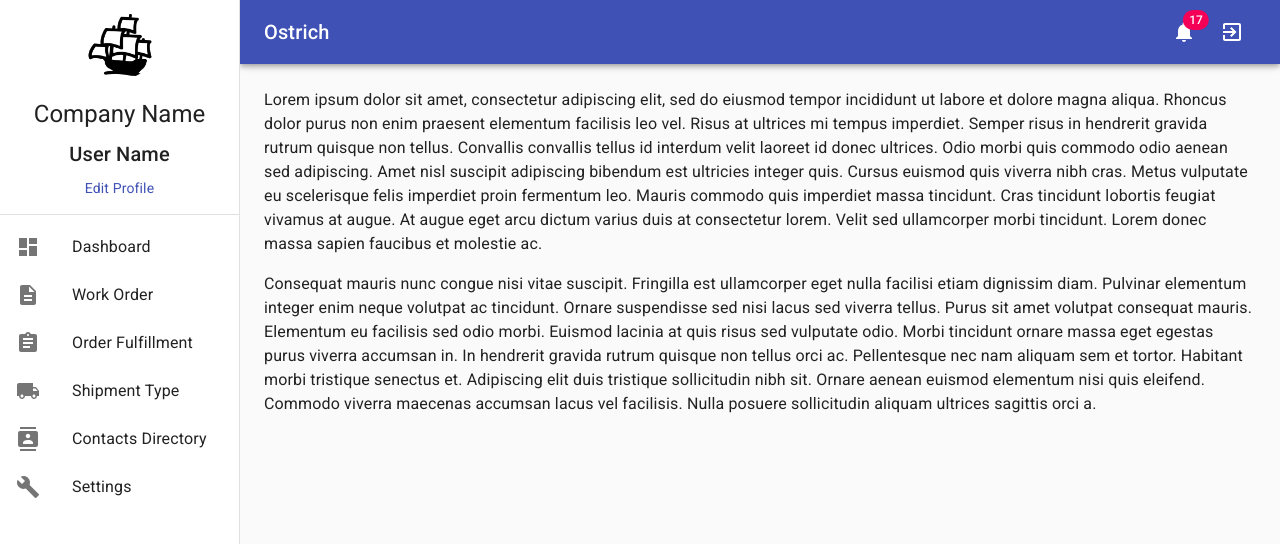
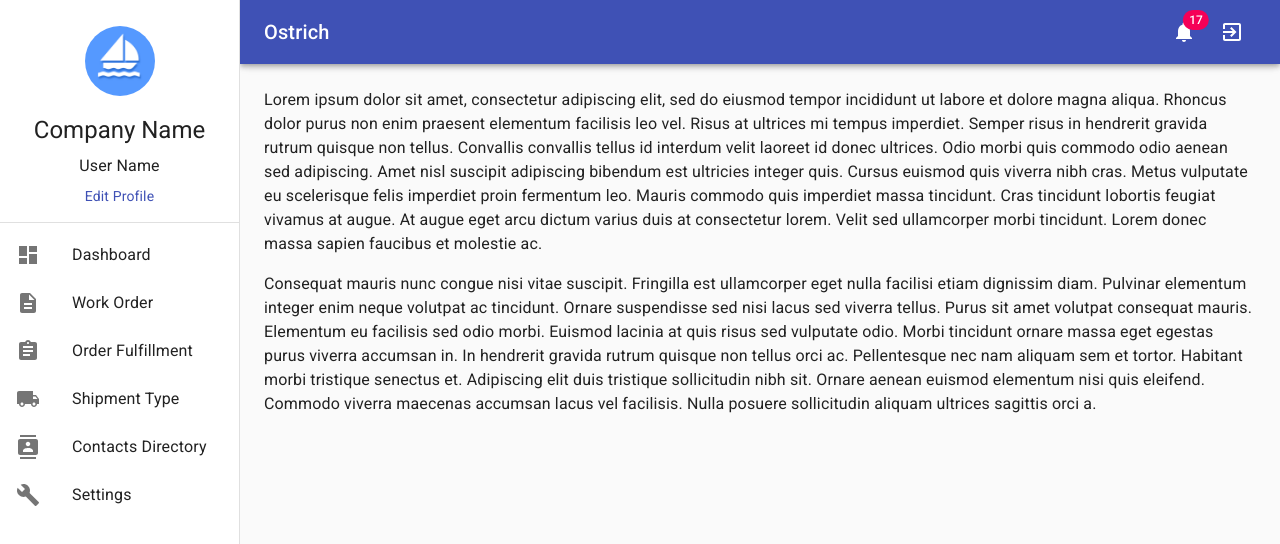
Before and after one commit to liyanarosliescs/ostrich-ui, a React (Create React App) app: page /shipper/workorder in a window 1280 px wide. Shown: the top 544 px of the page. Built offline with nearby package versions, Linux system fonts and the light colour scheme.

Commit message:
change avatar image and styling

```diff
--- a/src/components/ShipperWorkOrder.js
+++ b/src/components/ShipperWorkOrder.js
@@ -53,6 +53,9 @@ const useStyles = makeStyles(theme => ({
     },
   },
   toolbar: theme.mixins.toolbar,
+  profile: {
+    marginTop: theme.spacing(2),
+  },
   drawerPaper: {
     width: drawerWidth,
   },
@@ -69,7 +72,7 @@ const useStyles = makeStyles(theme => ({
     height: 70,
   },
   name: {
-    paddingTop: theme.spacing(1)
+    paddingTop: theme.spacing(1),
   },
   link: {
     paddingTop: theme.spacing(1),
@@ -89,6 +92,7 @@ function ShipperWorkOrder(props) {
 
   const drawer = (
     <div>
+      <div className={classes.profile} />
       <Grid container justify="center" alignItems="center">
         <Avatar alt="Shipper" src={shipperIcon} className={classes.avatar} />
       </Grid>
@@ -98,7 +102,7 @@ function ShipperWorkOrder(props) {
         </Typography>
       </Grid>
       <Grid container justify="center" alignItems="center">
-        <Typography variant="h6" className={classes.name}>
+        <Typography variant="body1" className={classes.name}>
           User Name
         </Typography>
       </Grid>
@@ -107,7 +111,6 @@ function ShipperWorkOrder(props) {
           Edit Profile
         </Link>
       </Grid>
-
       <Divider />
       <List>
         <ListItem button key="dashboardBtn">
```
Also changed, not shown: src/images/shipperIcon.png.
